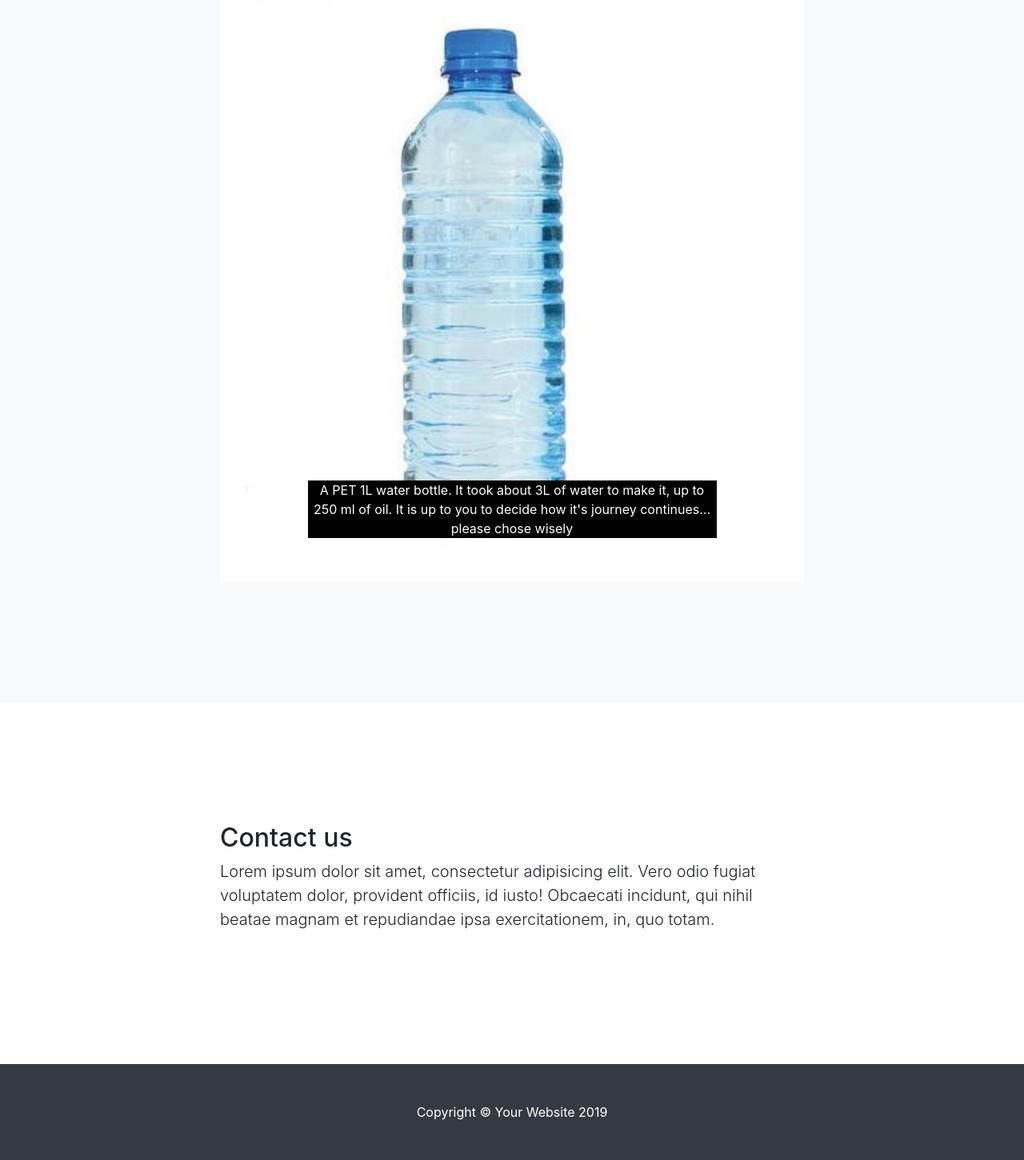
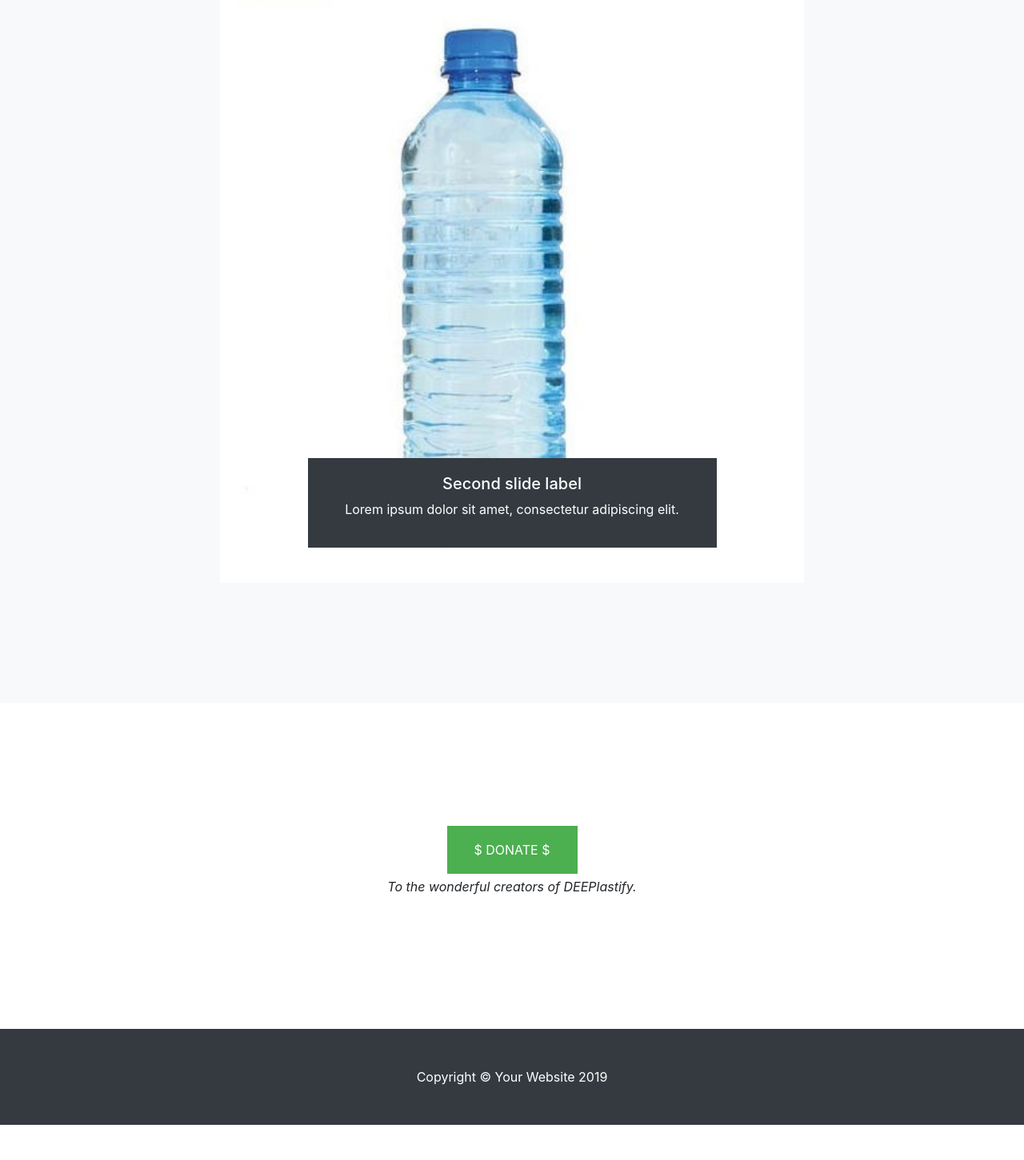
Before and after one commit to davejm95/deeplastify2, a Flask app: page / in a window 1280 px wide. Shown: the part 1141-2592 px from the top of the page at 80% size. After the commit the page ends 2548 px from the top, so only its background shows below. Run offline with Flask 2, Linux system fonts and the light colour scheme; some libraries are stand-ins or nearby versions.

Commit message:
added donate button

```diff
--- /dev/null
+++ b/my_app/static/css/random.css
@@ -0,0 +1,37 @@
+.button {
+    background-color: #4CAF50; /* Green */
+    border: none;
+    color: white;
+    padding: 16px 32px;
+    text-align: center;
+    text-decoration: none;
+    display: inline-block;
+    font-size: 16px;
+    margin: 4px 2px;
+    -webkit-transition-duration: 0.4s; /* Safari */
+    transition-duration: 0.4s;
+    cursor: pointer;
+  }
+
+.button1 {
+    background-color: #4CAF50;
+    color: white;
+    border: 2px solid #4CAF50;
+}
+
+.button1:hover {
+  background-color: darkgreen;
+  color: white;
+}
+
+.ccarousel-caption {
+  position: relative;
+  left: 0;
+  top: 500px;
+}
+
+.carousel-image img {
+  width: auto;
+  height: 500px;
+  max-height: 500px;
+}
--- a/my_app/templates/index.html
+++ b/my_app/templates/index.html
@@ -15,6 +15,8 @@
 
   <!-- Custom styles for this template -->
   <link href="static/css/000009scrolling-nav.css" rel="stylesheet">
+
+  <link href="static/css/random.css" rel="stylesheet">
 
   <link rel="stylesheet" href="https://maxcdn.bootstrapcdn.com/bootstrap/4.3.1/css/bootstrap.min.css">
   <script src="https://ajax.googleapis.com/ajax/libs/jquery/3.4.1/jquery.min.js"></script>
@@ -117,30 +119,36 @@
               <div class="carousel-inner">
                 <div class="carousel-item active">
                   <img src="/static/0.jpeg" alt="Los Angeles">
+                  <!--
+                  <div class="carousel-caption">
+                      <p style="background-color: black;">A PET 1L water bottle. It took about 3L of water to make it, up to 250 ml of oil. It is up to you to decide how it's journey continues... please chose wisely.</p>
+                  </div>
+                -->
+                  <div class="carousel-caption d-none d-md-block bg-dark mb-4">
+                      <h5>Second slide label</h5>
+                      <p>Lorem ipsum dolor sit amet, consectetur adipiscing elit.</p>
+                    </div>
+
+                </div>
+                <div class="carousel-item">
+                  <img class="carousel-image" src="/static/1.png" alt="Chicago">
                   <div class="carousel-caption">
                       <!--<h3>Chicago</h3>-->
-                      <p style="background-color: black;">A PET 1L water bottle. It took about 3L of water to make it, up to 250 ml of oil. It is up to you to decide how it's journey continues... please chose wisely</p>
-                  </div>
-                </div>
-                <div class="carousel-item">
-                  <img src="/static/1.png" alt="Chicago">
-                  <div class="carousel-caption">
-                      <!--<h3>Chicago</h3>-->
-                      <p style="background-color: black;">A PET bottle is made by meting PET pellets and molding them into shape</p>
+                      <p style="background-color: black;">A PET bottle is made by meting PET pellets and molding them into shape.</p>
                   </div>
                 </div>
                 <div class="carousel-item">
                   <img src="/static/2.png" alt="New York">
                   <div class="carousel-caption">
                       <!--<h3>Chicago</h3>-->
-                      <p style="background-color: black;">Metal molds to shape PET bottles</p>
+                      <p style="background-color: black;">Metal molds to shape PET bottles.</p>
                   </div>
                 </div>
                 <div class="carousel-item">
                     <img src="/static/3.png" alt="New York">
                     <div class="carousel-caption">
                         <!--<h3>Chicago</h3>-->
-                        <p style="background-color: black;">PET pellets, ready to be further melted and processed in different shapes</p>
+                        <p style="background-color: black;">PET pellets, ready to be further melted and processed in different shapes.</p>
                     </div>
                 </div>
                 <div class="carousel-item">
@@ -207,9 +215,12 @@
   <section id="contact">
     <div class="container">
       <div class="row">
-        <div class="col-lg-8 mx-auto">
-          <h2>Contact us</h2>
-          <p class="lead">Lorem ipsum dolor sit amet, consectetur adipisicing elit. Vero odio fugiat voluptatem dolor, provident officiis, id iusto! Obcaecati incidunt, qui nihil beatae magnam et repudiandae ipsa exercitationem, in, quo totam.</p>
+        <div class="col-lg-8 mx-auto text-center">
+          <button class="button button1">$ DONATE $</button>
+          <p>
+            <em>To the wonderful creators of DEEPlastify.
+            </em>
+          </p>
         </div>
       </div>
     </div>
```
